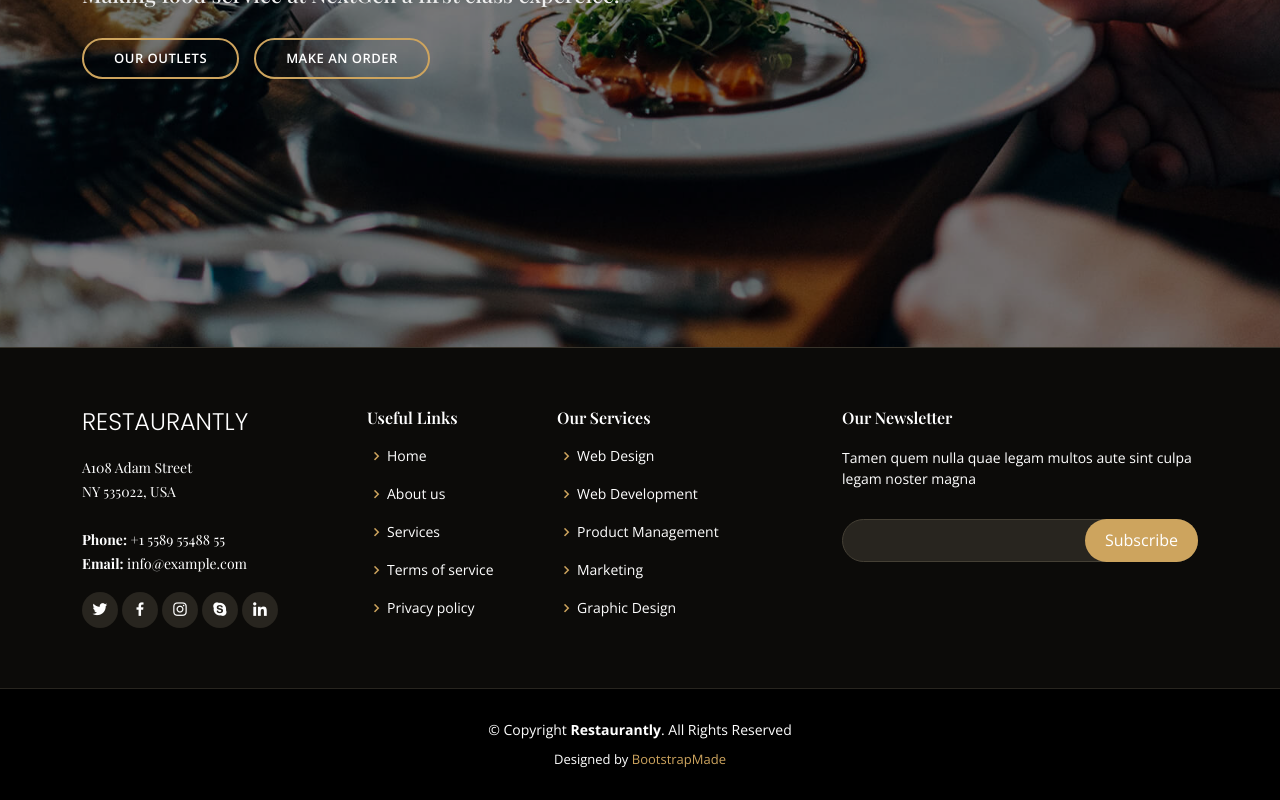
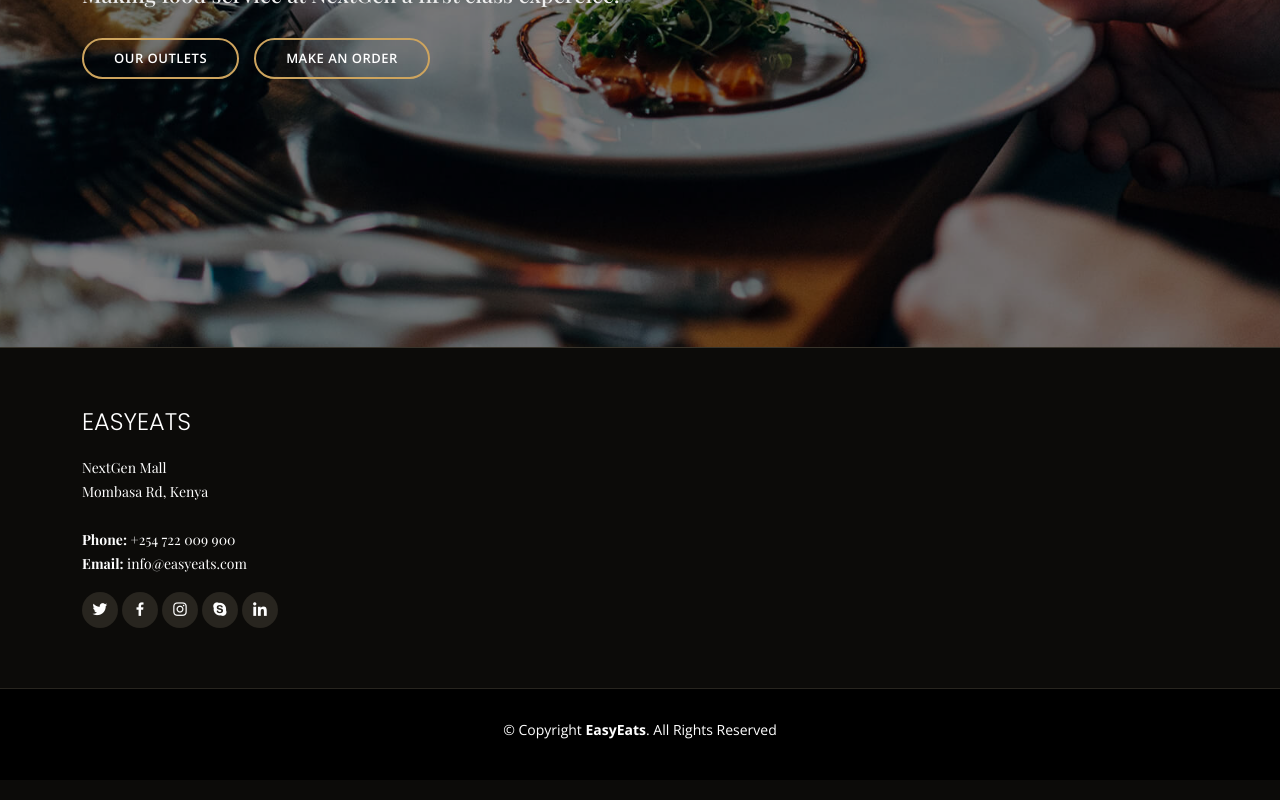
Before and after one commit to OderoOluoch/EasyEats-Angular, an Angular app: page / in a window 1280 px wide. Shown: the part 453-1253 px from the top of the page. Built offline with nearby package versions, Linux system fonts and the light colour scheme; a web font is replaced by a local one.

Commit message:
made changes to footer

```diff
--- a/src/app/components/footer/footer.component.html
+++ b/src/app/components/footer/footer.component.html
@@ -5,12 +5,12 @@
 
           <div class="col-lg-3 col-md-6">
             <div class="footer-info">
-              <h3>Restaurantly</h3>
+              <h3>EasyEats</h3>
               <p>
-                A108 Adam Street <br>
-                NY 535022, USA<br><br>
-                <strong>Phone:</strong> +1 5589 55488 55<br>
-                <strong>Email:</strong> info@example.com<br>
+                NextGen Mall <br>
+                Mombasa Rd, Kenya<br><br>
+                <strong>Phone:</strong> +254 722 009 900<br>
+                <strong>Email:</strong> info@easyeats.com<br>
               </p>
               <div class="social-links mt-3">
                 <a href="#" class="twitter"><i class="bx bxl-twitter"></i></a>
@@ -22,7 +22,7 @@
             </div>
           </div>
 
-          <div class="col-lg-2 col-md-6 footer-links">
+          <!-- <div class="col-lg-2 col-md-6 footer-links">
             <h4>Useful Links</h4>
             <ul>
               <li><i class="bx bx-chevron-right"></i> <a href="#">Home</a></li>
@@ -31,9 +31,9 @@
               <li><i class="bx bx-chevron-right"></i> <a href="#">Terms of service</a></li>
               <li><i class="bx bx-chevron-right"></i> <a href="#">Privacy policy</a></li>
             </ul>
-          </div>
+          </div> -->
 
-          <div class="col-lg-3 col-md-6 footer-links">
+          <!-- <div class="col-lg-3 col-md-6 footer-links">
             <h4>Our Services</h4>
             <ul>
               <li><i class="bx bx-chevron-right"></i> <a href="#">Web Design</a></li>
@@ -42,16 +42,16 @@
               <li><i class="bx bx-chevron-right"></i> <a href="#">Marketing</a></li>
               <li><i class="bx bx-chevron-right"></i> <a href="#">Graphic Design</a></li>
             </ul>
-          </div>
+          </div> -->
 
-          <div class="col-lg-4 col-md-6 footer-newsletter">
+          <!-- <div class="col-lg-4 col-md-6 footer-newsletter">
             <h4>Our Newsletter</h4>
             <p>Tamen quem nulla quae legam multos aute sint culpa legam noster magna</p>
             <form action="" method="post">
               <input type="email" name="email"><input type="submit" value="Subscribe">
             </form>
 
-          </div>
+          </div> -->
 
         </div>
       </div>
@@ -59,14 +59,14 @@
 
     <div class="container">
       <div class="copyright">
-        &copy; Copyright <strong><span>Restaurantly</span></strong>. All Rights Reserved
+        &copy; Copyright <strong><span>EasyEats</span></strong>. All Rights Reserved
       </div>
       <div class="credits">
         <!-- All the links in the footer should remain intact. -->
         <!-- You can delete the links only if you purchased the pro version. -->
         <!-- Licensing information: https://bootstrapmade.com/license/ -->
         <!-- Purchase the pro version with working PHP/AJAX contact form: https://bootstrapmade.com/restaurantly-restaurant-template/ -->
-        Designed by <a href="https://bootstrapmade.com/">BootstrapMade</a>
+        <!-- Designed by <a href="https://bootstrapmade.com/">BootstrapMade</a> -->
       </div>
     </div>
   </footer>
```
